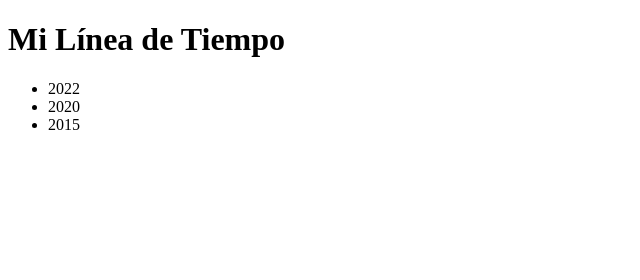
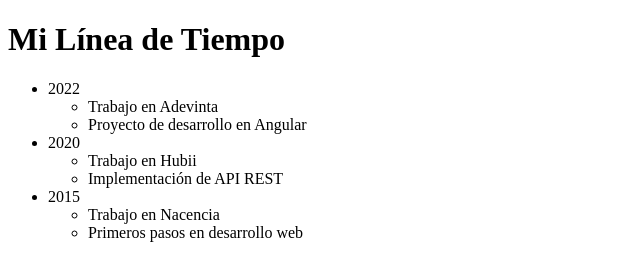
Before and after one commit to magarcia08/L-neaDeTiempoConListasDesordenadas_html_GarciaMaria, a plain HTML site: page index.html in a window 1280 px wide. Shown: the whole page, without its empty margins (0-640 px from the left). Drawn offline with Linux system fonts and the light colour scheme.

Commit message:
feat: :sparkles: añidar listas secundarias

```diff
--- a/index.html
+++ b/index.html
@@ -7,9 +7,24 @@
 <body>
   <h1>Mi Línea de Tiempo</h1>
   <ul>
-    <li>2022</li>
-    <li>2020</li>
-    <li>2015</li>
+    <li>2022
+      <ul>
+        <li>Trabajo en Adevinta</li>
+        <li>Proyecto de desarrollo en Angular</li>
+      </ul>
+    </li>
+    <li>2020
+      <ul>
+        <li>Trabajo en Hubii</li>
+        <li>Implementación de API REST</li>
+      </ul>
+    </li>
+    <li>2015
+      <ul>
+        <li>Trabajo en Nacencia</li>
+        <li>Primeros pasos en desarrollo web</li>
+      </ul>
+    </li>
   </ul>
 </body>
 </html>
```
